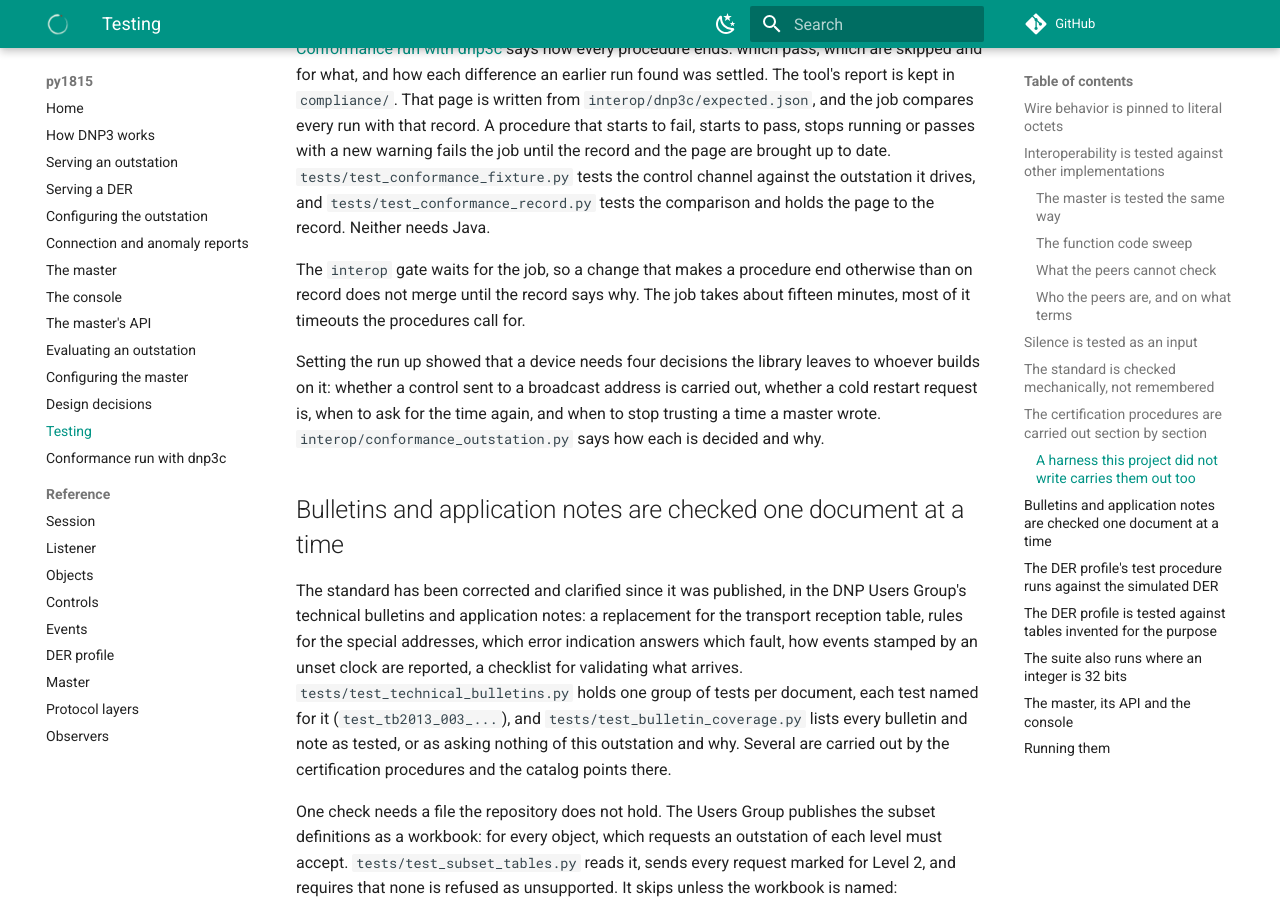
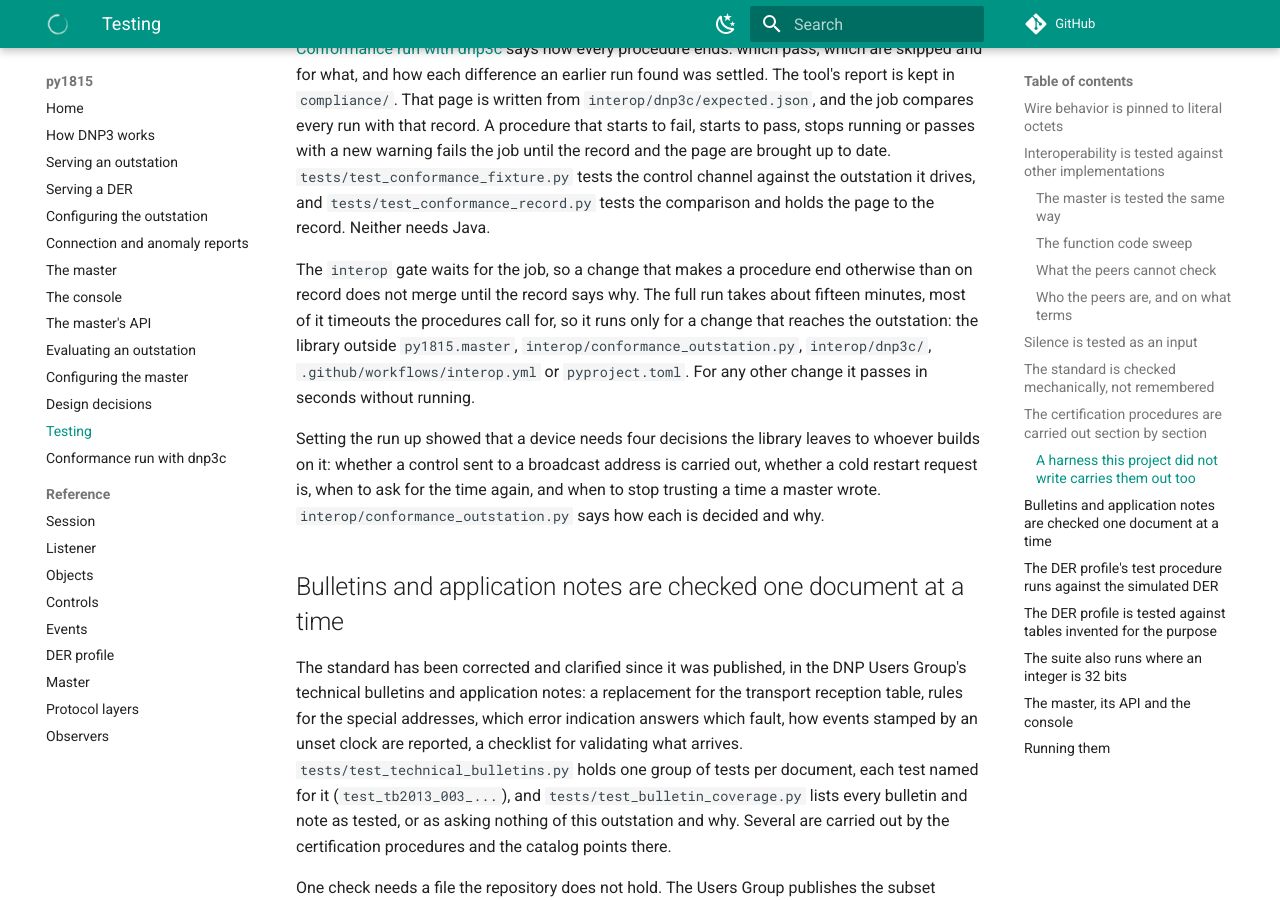
Before and after one commit to DERSecurity/py1815, an MkDocs documentation site: the page built from docs/testing.md, in a window 1280 px wide and 900 px high, scrolled down 6059 px. Built offline with MkDocs 1.6.1 and Material for MkDocs 9.7.7, drawn with Linux system fonts in a browser that asks for light colours; comment, search, counter and statistics services are not loaded.

Commit message:
Run the conformance procedures only for a change that reaches the outstation
The full run takes about fifteen minutes. The job now lists what the
change touches and runs the procedures only when that includes the
library outside the master, the device script, the harness and its
record, this workflow or the dependencies. Any other change passes the
job in seconds, so the interop gate does not wait on it.

```diff
--- a/docs/testing.md
+++ b/docs/testing.md
@@ -266,8 +266,8 @@ control channel against the outstation it drives, and `tests/test_conformance_re
 tests the comparison and holds the page to the record. Neither needs Java.
 
 The `interop` gate waits for the job, so a change that makes a procedure end otherwise than
-on record does not merge until the record says why. The job takes about fifteen minutes,
-most of it timeouts the procedures call for.
+on record does not merge until the record says why. The full run takes about fifteen minutes,
+most of it timeouts the procedures call for, so it runs only for a change that reaches the outstation: the library outside `py1815.master`, `interop/conformance_outstation.py`, `interop/dnp3c/`, `.github/workflows/interop.yml` or `pyproject.toml`. For any other change it passes in seconds without running.
 
 Setting the run up showed that a device needs four decisions the library leaves to
 whoever builds on it: whether a control sent to a broadcast address is carried out,
```
Also changed, not shown: CONTRIBUTING.md (+2 -2 lines), docs/conformance.md (+1 -1 lines), 1 other file.
